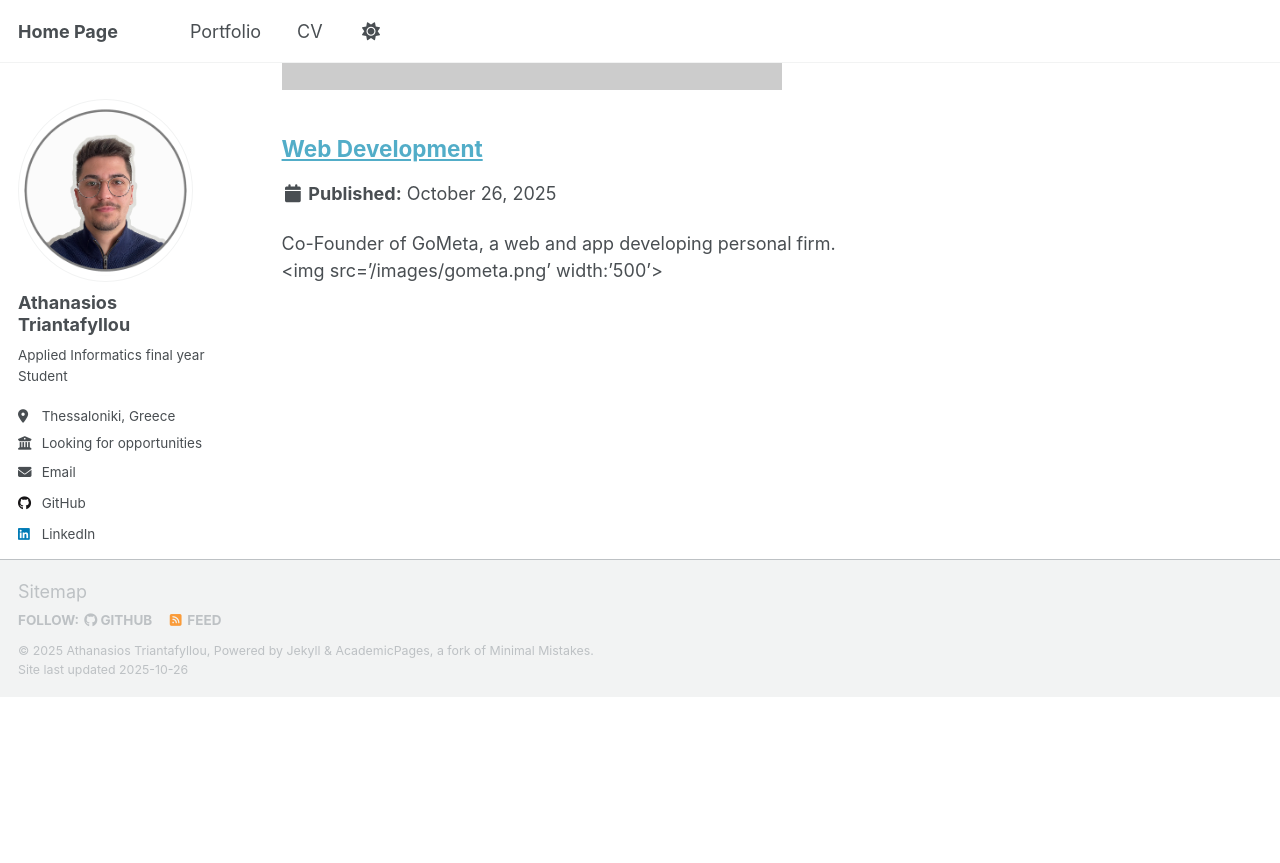
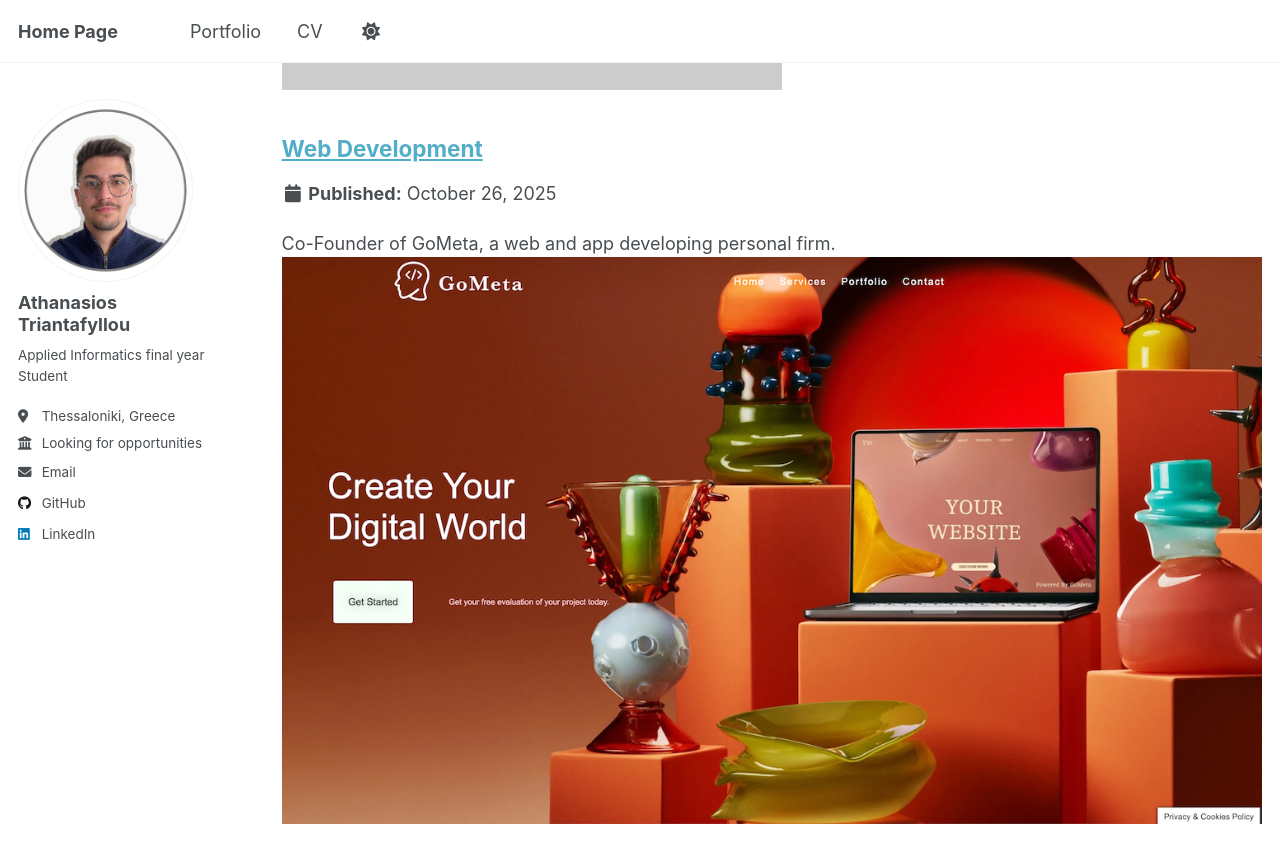
Before and after one commit to AthTriantafyllou/AthTriantafyllou.github.io, a Jekyll site: the page built from _pages/portfolio.html, in a window 1280 px wide and 900 px high, scrolled down 505 px. Shown: the top 863 px of the window. Built offline with Jekyll 4.4.1, drawn with Linux system fonts in a browser that asks for light colours; a script that is not in the unit is left out; before the commit the page ends 1202 px from its top, so only the background shows below that.

Commit message:
Update web-dev.md

```diff
--- a/_portfolio/web-dev.md
+++ b/_portfolio/web-dev.md
@@ -1,6 +1,6 @@
 ---
 title: "Web Development"
-excerpt: "Co-Founder of GoMeta, a web and app developing personal firm.<br/><img src='/images/gometa.png' width:'500'>"
+excerpt: "Co-Founder of GoMeta, a web and app developing personal firm.<br/><img src='/images/gometa.png'>"
 collection: portfolio
 ---
 
```
